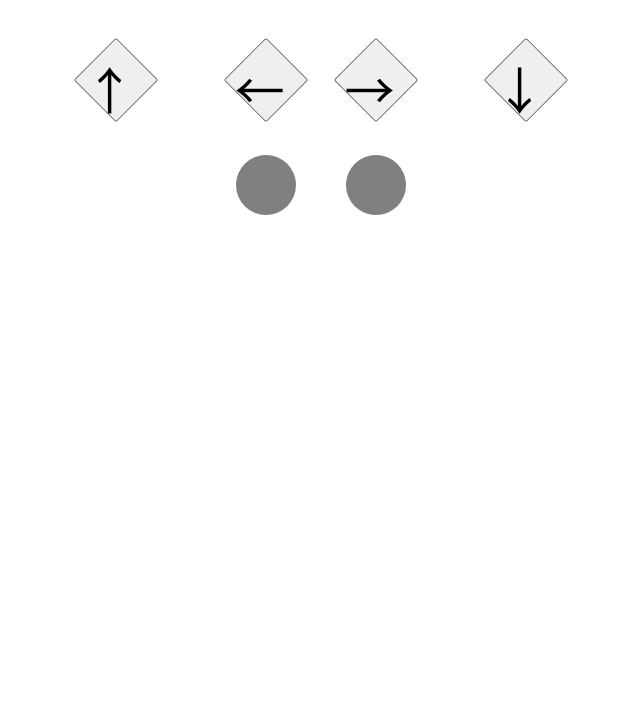
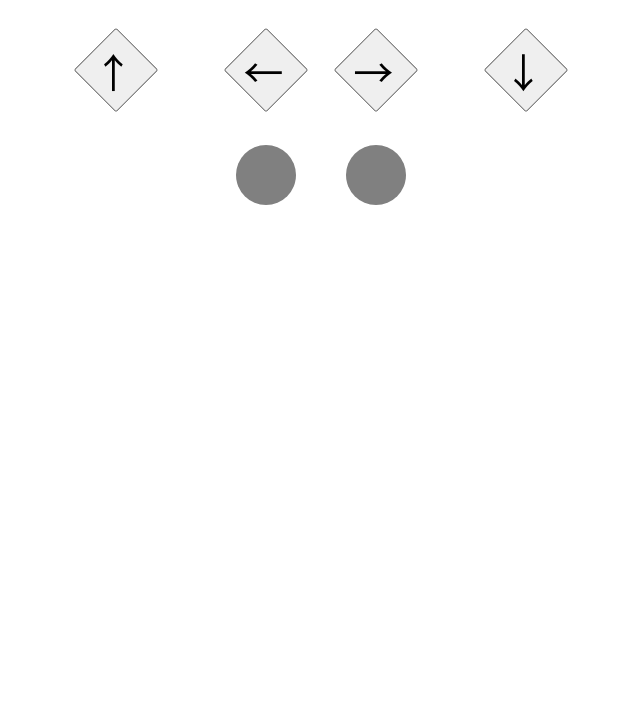
Before and after one commit to n3a7/maze, a plain HTML site: page index.html in a window 1280 px wide. Shown: the part 73-800 px from the top of the page, without its empty margins (319-959 px from the left). Drawn offline with Linux system fonts and the light colour scheme.

Commit message:
Update style.css

```diff
--- a/style.css
+++ b/style.css
@@ -6,7 +6,7 @@ body {
 #controls {
   display: flex;
   gap: 40px;
-  margin-top: 20px;
+  margin-top: 10px;
   align-items: center;
   justify-content: center;
 }
@@ -14,7 +14,7 @@ body {
 #controls button {
   width: 60px;
   height: 60px;
-  font-size: 50px;
+  font-size: 40px;
   margin: 5px;
   transform: rotate(45deg);
   cursor: pointer;
```
